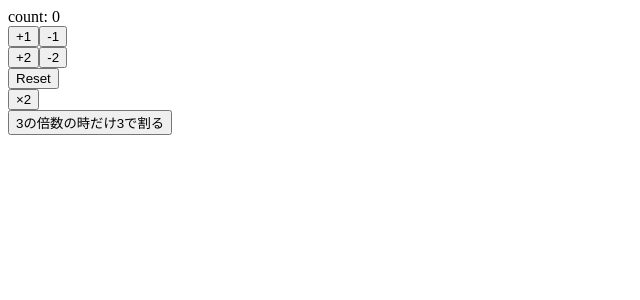
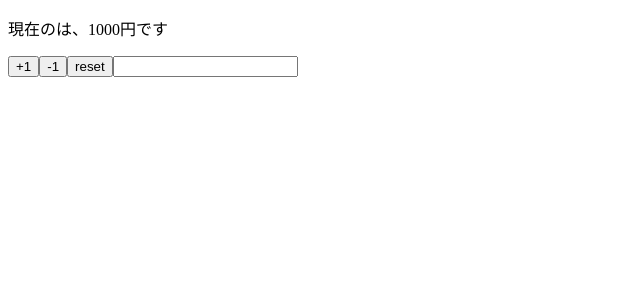
Before and after one commit to bhn0108/react-hooks-101-udemy, a React (Create React App) app: page / in a window 1280 px wide. Shown: the top 300 px of the page, without its empty margins (0-640 px from the left). Built offline with nearby package versions, Linux system fonts and the light colour scheme.

Commit message:
implement components using multiple states

```diff
--- a/src/App.js
+++ b/src/App.js
@@ -1,58 +1,29 @@
 import React, { useState } from 'react'
 
-const App = () => {
-  const [count, setCount] = useState(0)
+const App = (props) => {
 
-  const incriment = () => {
-    setCount(count + 1)
-  }
-  const decrement = () => {
-    setCount(count - 1)
-  }
-
-  const incriment2 = () => {
-    setCount(previousCount => previousCount + 2)
-  }
-  const decrement2 = () => {
-    setCount(previousCount => previousCount - 2)
-  }
+  const [name, setName] = useState(props.name)
+  const [price, setPrice] = useState(props.price)
 
   const reset = () => {
-    setCount(0)
-  }
-
-  const multiply = () => {
-    setCount(count * 2)
-  }
-
-  const divice3 = () => {
-    setCount(previousCount => {
-      return previousCount % 3 === 0 ? previousCount / 3 : previousCount
-    })
+    setName(props.name)
+    setPrice(props.price)
   }
 
   return (
     <>
-      <div>count: {count}</div>
-      <div>
-        <button onClick={incriment}>+1</button>
-        <button onClick={decrement}>-1</button>
-      </div>
-      <div>
-        <button onClick={incriment2}>+2</button>
-        <button onClick={decrement2}>-2</button>
-      </div>
-      <div>
-        <button onClick={reset}>Reset</button>
-      </div>
-      <div>
-        <button onClick={multiply}>×2</button>
-      </div>
-      <div>
-        <button onClick={divice3}>3の倍数の時だけ3で割る</button>
-      </div>
+      <p>現在の{name}は、{price}円です</p>
+      <button onClick={() => setPrice(price + 1)}>+1</button>
+      <button onClick={() => setPrice(price - 1)}>-1</button>
+      <button onClick={reset}>reset</button>
+      <input value={name} onChange={e => setName(e.target.value)} />
     </>
   )
 }
 
+App.defaultProps = {
+  name: '',
+  price: 1000
+}
+
 export default App
```
